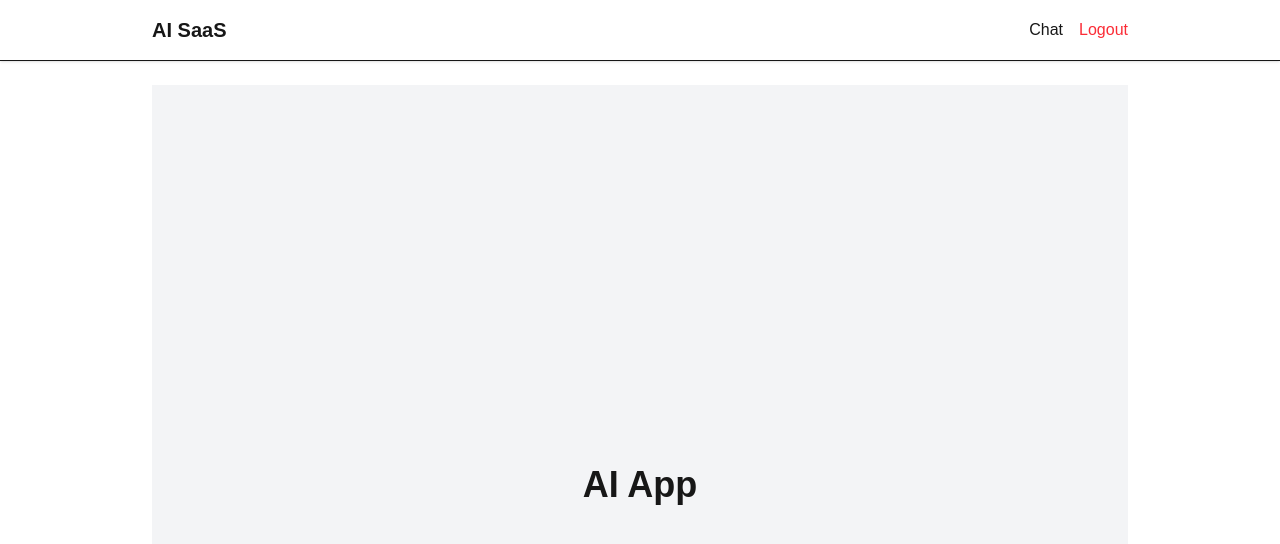
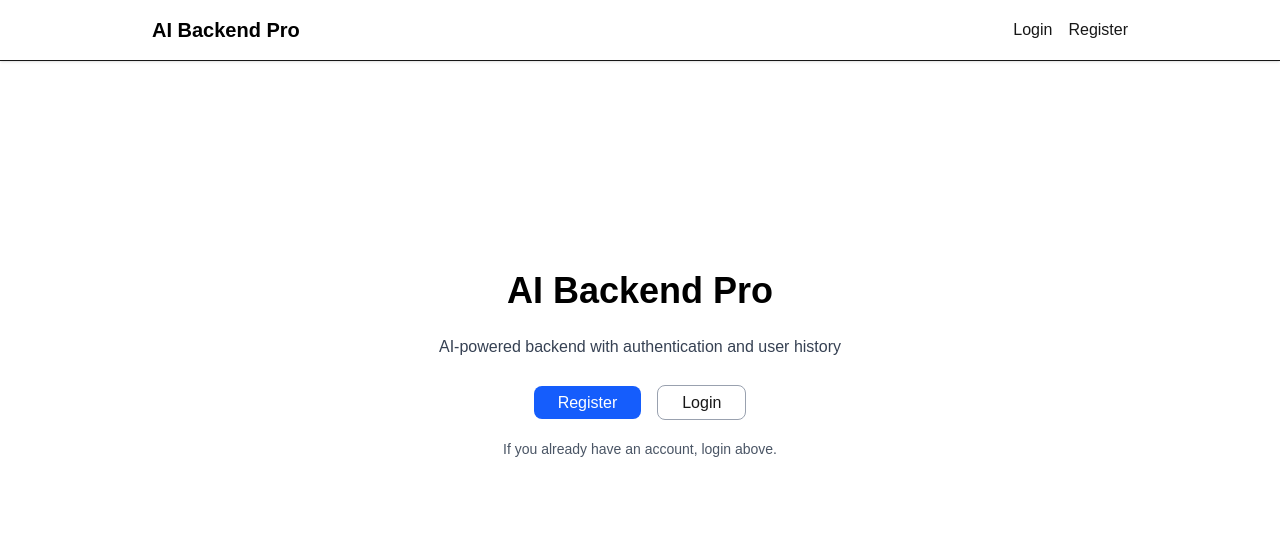
Before and after one commit to DavidWoszczyk/project1, a Next.js app in the folder frontend/: page / in a window 1280 px wide. Shown: the top 544 px of the page. Built offline with nearby package versions, Linux system fonts and the light colour scheme.

Commit message:
Implement auth-aware navbar with /me endpoint

```diff
--- /dev/null
+++ b/frontend/app/dashboard/page.tsx
@@ -0,0 +1,32 @@
+"use client"
+
+import { useState } from "react"
+
+export default function Dashboard() {
+  const [activeTab, setActiveTab] = useState("chat")
+
+  return (
+    <div className="bg-white p-6 rounded-xl shadow">
+
+      <div className="flex space-x-4 mb-6">
+        <button
+          onClick={() => setActiveTab("chat")}
+          className="px-4 py-2 bg-blue-600 text-white rounded"
+        >
+          Chat
+        </button>
+
+        <button
+          onClick={() => setActiveTab("summarize")}
+          className="px-4 py-2 bg-gray-300 rounded"
+        >
+          Summarize
+        </button>
+      </div>
+
+      {activeTab === "chat" && <div>Chat component here</div>}
+      {activeTab === "summarize" && <div>Summarize component here</div>}
+
+    </div>
+  )
+}
--- a/frontend/app/login/page.tsx
+++ b/frontend/app/login/page.tsx
@@ -24,7 +24,7 @@ export default function LoginPage() {
 
     if (response.ok) {
       localStorage.setItem("token", data.access_token)
-      router.push("/chat")
+      router.push("/dashboard")
     } else {
       alert("Błąd logowania")
     }
--- a/frontend/app/page.tsx
+++ b/frontend/app/page.tsx
@@ -1,8 +1,33 @@
-export default function Home() {
-    return (
-        <main className="flex min-h-screen items-center justify-center bg-gray-100">
-        <h1 className="text-4xl font-bold">AI App</h1>
-        </main>
-        )
+export default function HomePage() {
+  return (
+    <div className="flex flex-col items-center justify-center h-[70vh] text-center">
+      <h1 className="text-4xl font-bold text-black mb-6">
+        AI Backend Pro
+      </h1>
 
-    }
+      <p className="text-gray-700 mb-8">
+        AI-powered backend with authentication and user history
+      </p>
+
+      <div className="space-x-4">
+        <a
+          href="/register"
+          className="bg-blue-600 text-white px-6 py-2 rounded-lg hover:bg-blue-700"
+        >
+          Register
+        </a>
+
+        <a
+          href="/login"
+          className="border border-gray-400 px-6 py-2 rounded-lg hover:bg-gray-100"
+        >
+          Login
+        </a>
+      </div>
+
+      <p className="mt-6 text-sm text-gray-600">
+        If you already have an account, login above.
+      </p>
+    </div>
+  )
+}
--- a/frontend/components/Navbar.tsx
+++ b/frontend/components/Navbar.tsx
@@ -1,20 +1,68 @@
 "use client"
 
+import { useEffect, useState } from "react"
+
 export default function Navbar() {
+  const [user, setUser] = useState<any>(null)
+  const [loading, setLoading] = useState(true)
+
+  useEffect(() => {
+    const token = localStorage.getItem("token")
+
+    if (!token) {
+      setLoading(false)
+      return
+    }
+
+    fetch("http://localhost:8000/ai/me", {
+      headers: {
+        Authorization: `Bearer ${token}`
+      }
+    })
+      .then(res => {
+        if (!res.ok) throw new Error()
+        return res.json()
+      })
+      .then(data => {
+        setUser(data)
+      })
+      .catch(() => {
+        localStorage.removeItem("token")
+      })
+      .finally(() => {
+        setLoading(false)
+      })
+  }, [])
+
   const handleLogout = () => {
     localStorage.removeItem("token")
-    window.location.href = "/login"
+    window.location.href = "/"
   }
+
+  if (loading) return null
 
   return (
     <nav className="bg-white shadow-sm border-b">
       <div className="max-w-5xl mx-auto px-6 py-4 flex justify-between items-center">
-        <h1 className="font-bold text-xl">AI SaaS</h1>
+        <a href="/" className="font-bold text-xl text-black">
+          AI Backend Pro
+        </a>
 
         <div className="space-x-4">
-          <a href="/chat" className="hover:text-blue-600">
-            Chat
+          {!user ? (
+            <>
+              <a href="/login" className="hover:text-blue-600">
+                Login
               </a>
+              <a href="/register" className="hover:text-blue-600">
+                Register
+              </a>
+            </>
+          ) : (
+            <>
+              <span className="text-gray-700">
+                {user.email}
+              </span>
 
               <button
                 onClick={handleLogout}
@@ -22,6 +70,8 @@ export default function Navbar() {
               >
                 Logout
               </button>
+            </>
+          )}
         </div>
       </div>
     </nav>
```
Lines whose indentation alone changed are shown as unchanged.
